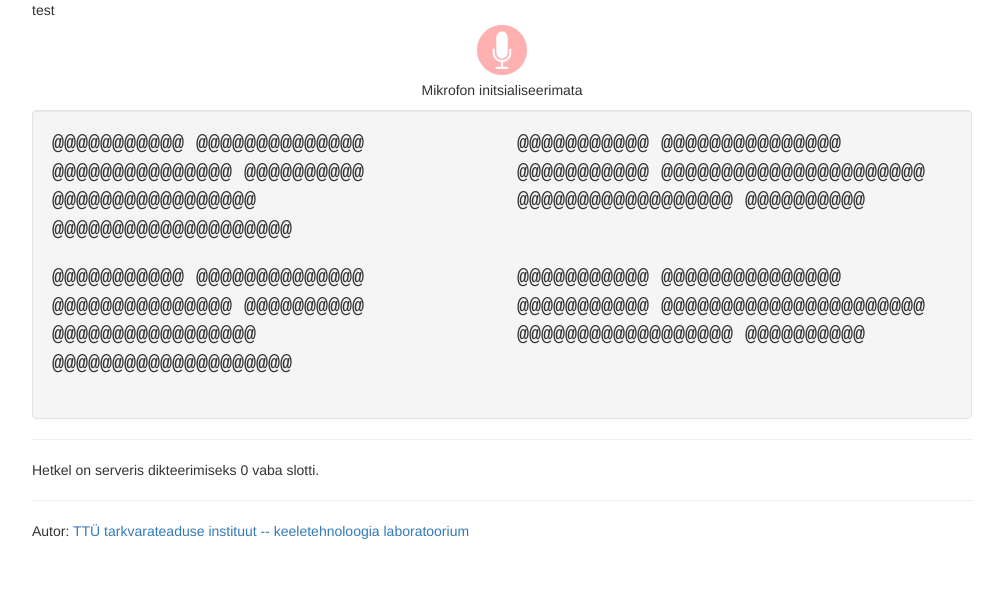
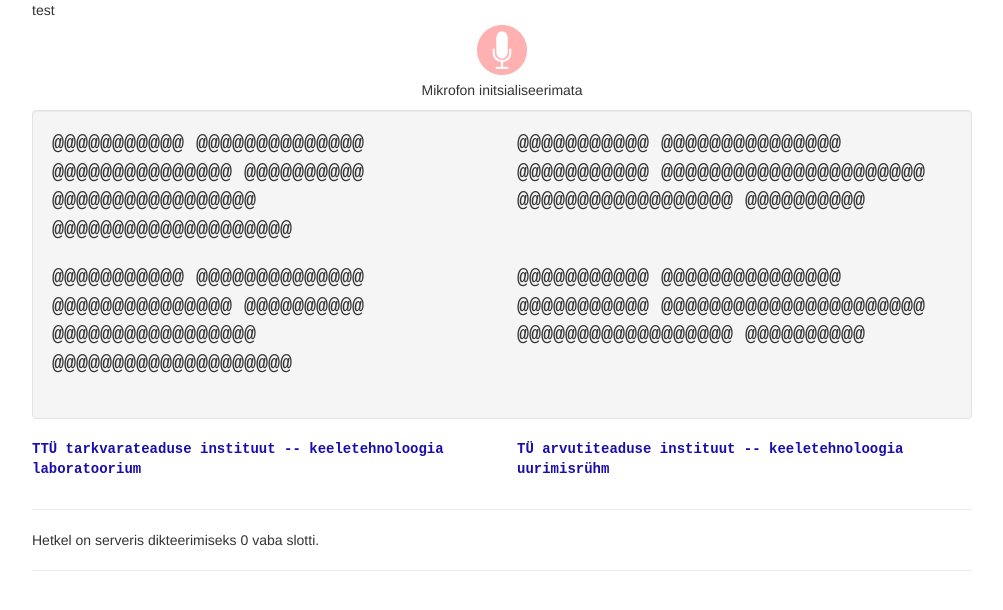
Before and after one commit to TartuNLP/livesubs, a plain HTML site: page index.html in a window 1280 px wide. Shown: the whole page, without its empty margins (138-1141 px from the left). Drawn offline with nearby package versions, Linux system fonts and the light colour scheme.

Commit message:
decor vol 1

```diff
--- a/index.html
+++ b/index.html
@@ -55,15 +55,14 @@
         <div id="complete-trans">
         </div>
     </div>
+    <div id="authors" class="row">
+        <div class="col-xs-6"><p><a href="http://www.phon.ioc.ee">TTÜ tarkvarateaduse instituut -- keeletehnoloogia laboratoorium</a></p></div>
+        <div class="col-xs-6"><p><a href="http://nlp.cs.ut.ee/">TÜ arvutiteaduse instituut -- keeletehnoloogia uurimisrühm</a></p></div>
+    </div>
+
     <hr/>
-
     <p>Hetkel on serveris dikteerimiseks <span id="serverStatusBar">0</span> vaba slotti.</p>
-
-
     <hr>
-    <footer>
-        <p>Autor: <a href="http://www.phon.ioc.ee">TTÜ tarkvarateaduse instituut -- keeletehnoloogia laboratoorium</a></p>
-    </footer>
 </div> <!-- /container -->
 
 
--- a/media/css/dikteeri.css
+++ b/media/css/dikteeri.css
@@ -68,6 +68,15 @@ textarea.form-control {
     font-size: 20px;
 }
 
+a {
+    color: #1a0dab;
+}
+
+a:hover {
+    color: #1a0dab;
+    text-decoration: underline;
+}
+
 .container {
     width: 100%;
     max-width: 970px;
@@ -83,4 +92,9 @@ div.sent-row {
     font-weight: bold;
 }
 
+#authors {
+    font-family: "Courier New", Courier, "Lucida Sans Typewriter", "Lucida Typewriter", monospace;
+    font-weight: bold;
+}
+
 /* TODO: smaller screen sizes smaller font */
--- a/media/js/dikteeri.js
+++ b/media/js/dikteeri.js
@@ -96,7 +96,7 @@ function createDictate() {
                     //dataType: "json",
                     success: function (data) {
                         $('.tgt' + rowId).text(data);
-                    },
+                    }
                 });
             });
 
```
